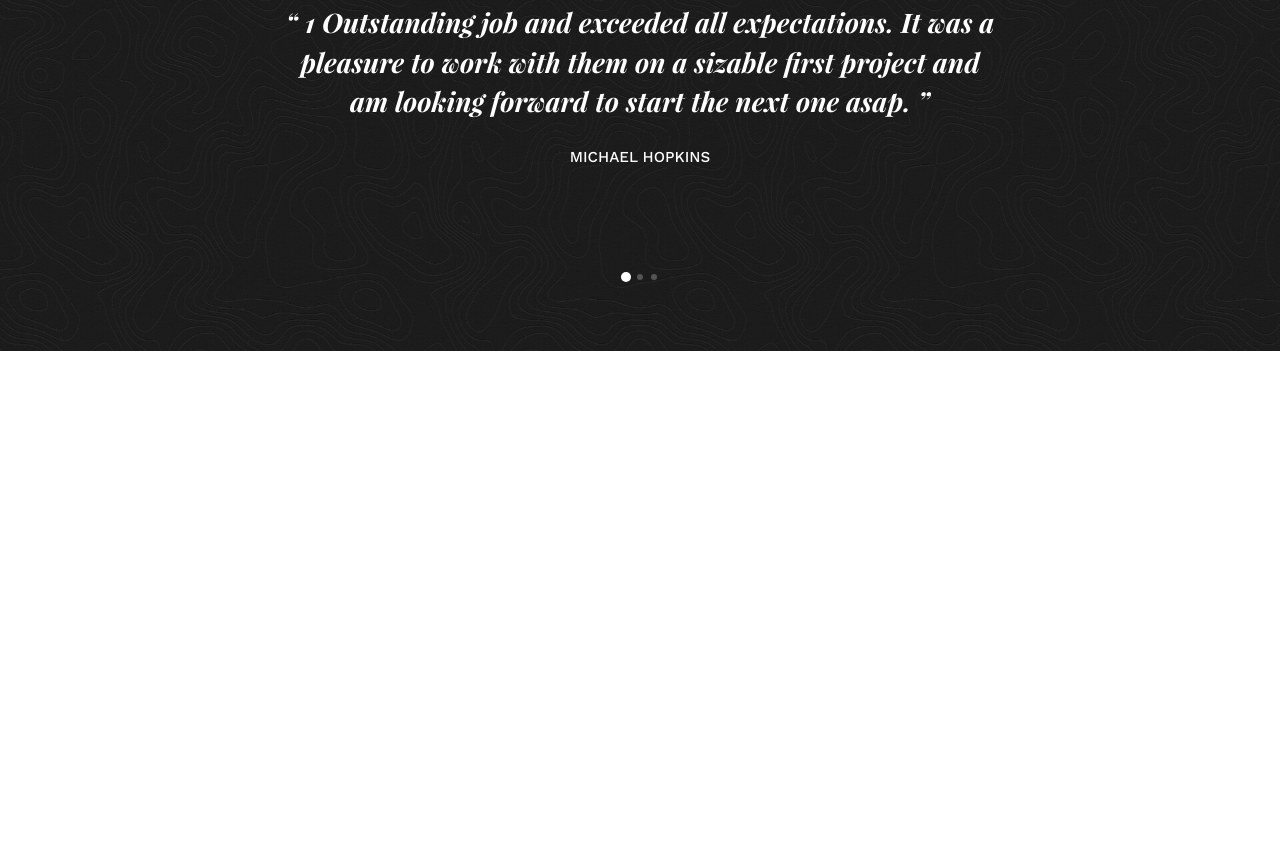
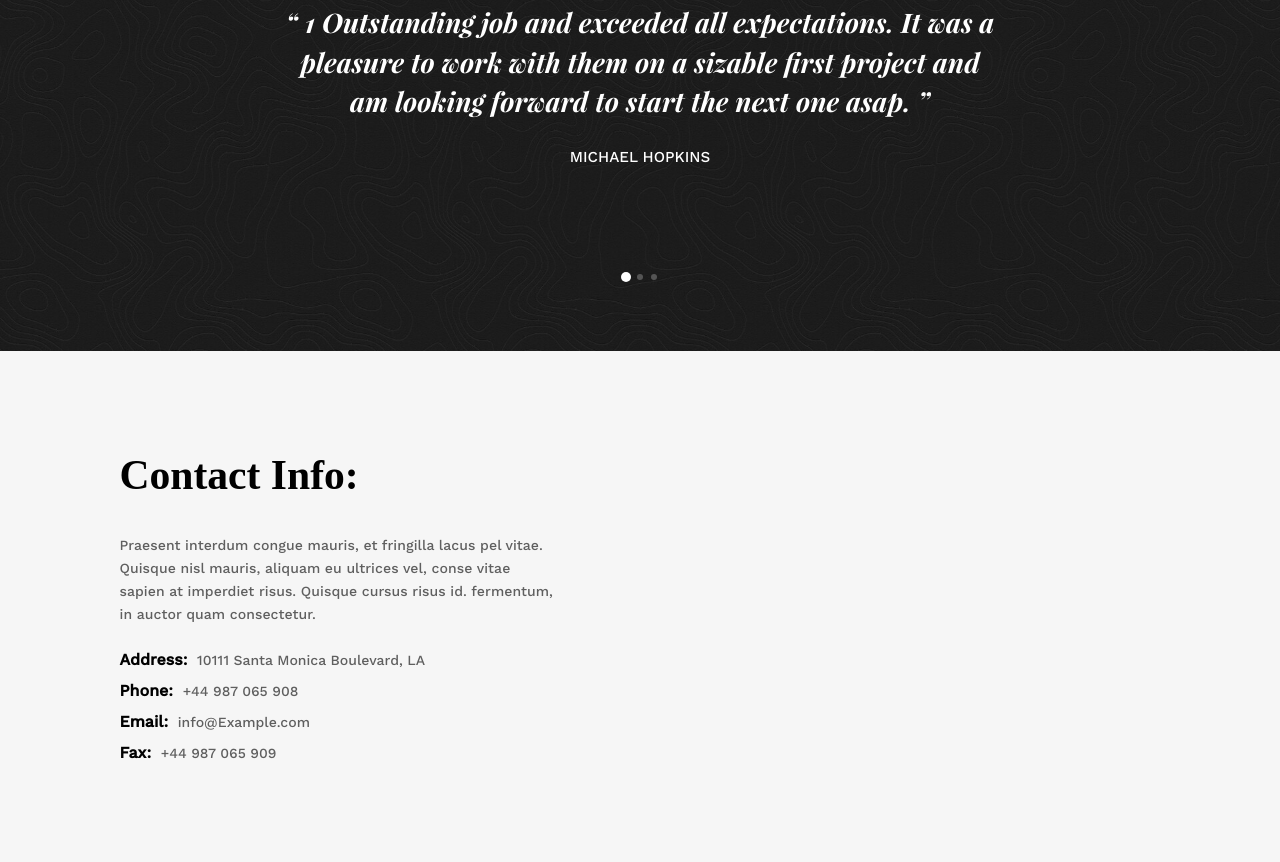
Before and after one commit to CleanBread/SnowSite, a website: page html/home.html in a window 1280 px wide. Shown: the part 3070-3932 px from the top of the page. Before the commit the page ends 3421 px from the top, so only its background shows below. Drawn offline with Linux system fonts and the light colour scheme; files whose address does not match are found by name.

Commit message:
начал блок contact

```diff
--- a/cssAndSass/home.sass
+++ b/cssAndSass/home.sass
@@ -323,3 +323,33 @@ a
                     opacity: 1
                     transform: scale(1)
                     transition: .7s
+
+
+.contact
+    background-color: #f6f6f6
+    &__box
+        margin: 100px 119.5px 100px 119.5px
+    &__container
+        width: 41.666667%
+        font-size: 14px
+    .headline
+        font-size: 2.6rem
+        margin-bottom: 35px
+    .sentence
+        font-family: Work Sans
+        line-height: 1.65
+        letter-spacing: .004em
+        color: #5f5f5f
+        margin-bottom: 24px
+    .info
+        color: #5f5f5f
+        font-family: Work Sans
+        list-style-type: none
+        margin: 0
+        padding: 0
+        &__item
+            margin-bottom: 12px
+        strong
+            color: black
+            padding-right: 5px
+            font-size: 16px
--- a/html/home.html
+++ b/html/home.html
@@ -180,6 +180,29 @@
                 </div>
             </div>
         </div>
+        <div class="contact">
+            <div class="contact__box">
+                <div class="contact__container">
+                    <h2 class="headline">Contact Info:</h2>
+                    <p class="sentence">Praesent interdum congue mauris, et fringilla lacus pel vitae. Quisque nisl mauris, aliquam eu ultrices vel, conse vitae sapien at imperdiet risus. Quisque cursus risus id. fermentum, in auctor quam consectetur.</p>
+                    <ul class="info">
+                        <li class="info__item">
+                            <strong>Address:</strong> 10111 Santa Monica Boulevard, LA
+                        </li>
+                        <li class="info__item">
+                            <strong>Phone:</strong>  +44 987 065 908
+                        </li>
+                        <li class="info__item">
+                            <strong>Email:</strong>  info@Example.com
+                        </li>
+                        <li class="info__item">
+                            <strong>Fax:</strong>  +44 987 065 909
+                        </li>
+                    </ul>
+                </div>
+                <div class="contact__formcontainer"></div>
+            </div>
+        </div>
     </div>
     <script src="C:\Users\gleb4\Desktop\portfolio\second\js\header.js"></script>
     <script src="C:\Users\gleb4\Desktop\portfolio\second\js\karusel.js"></script>
```
Also changed, not shown: cssAndSass/home.css.
